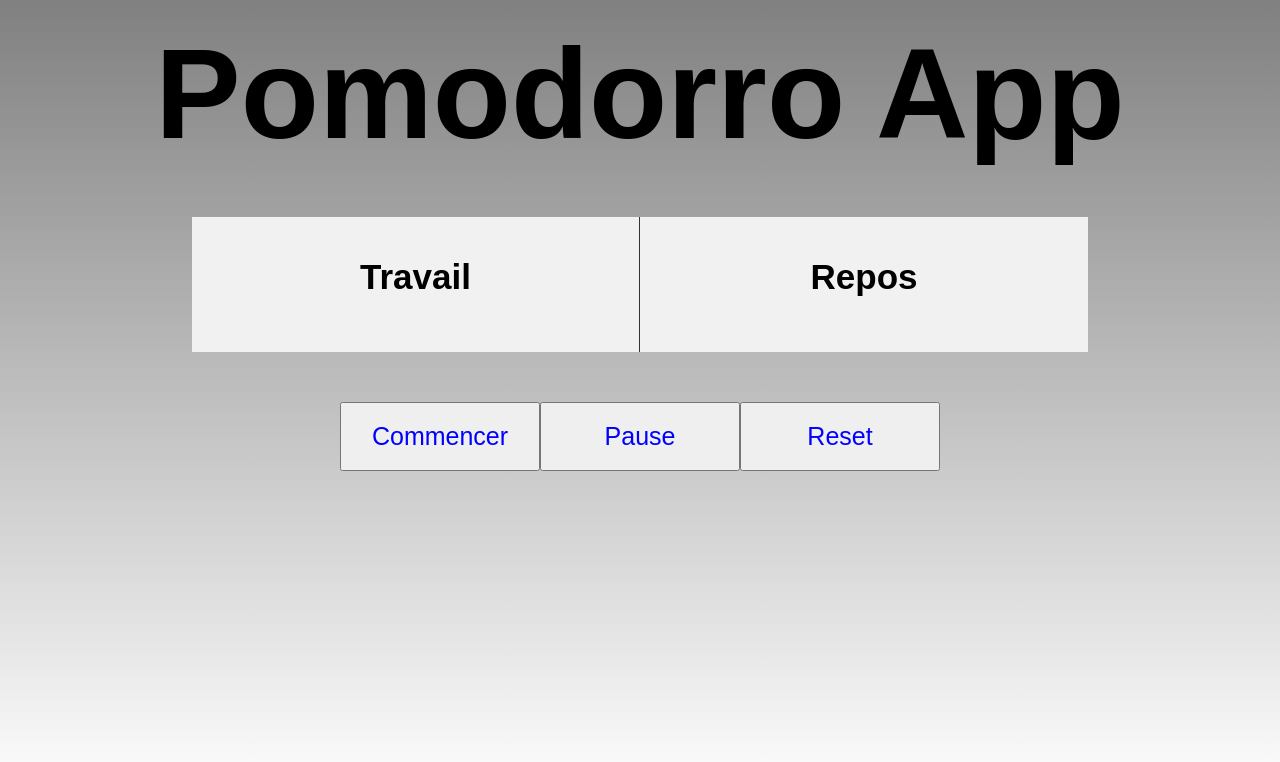
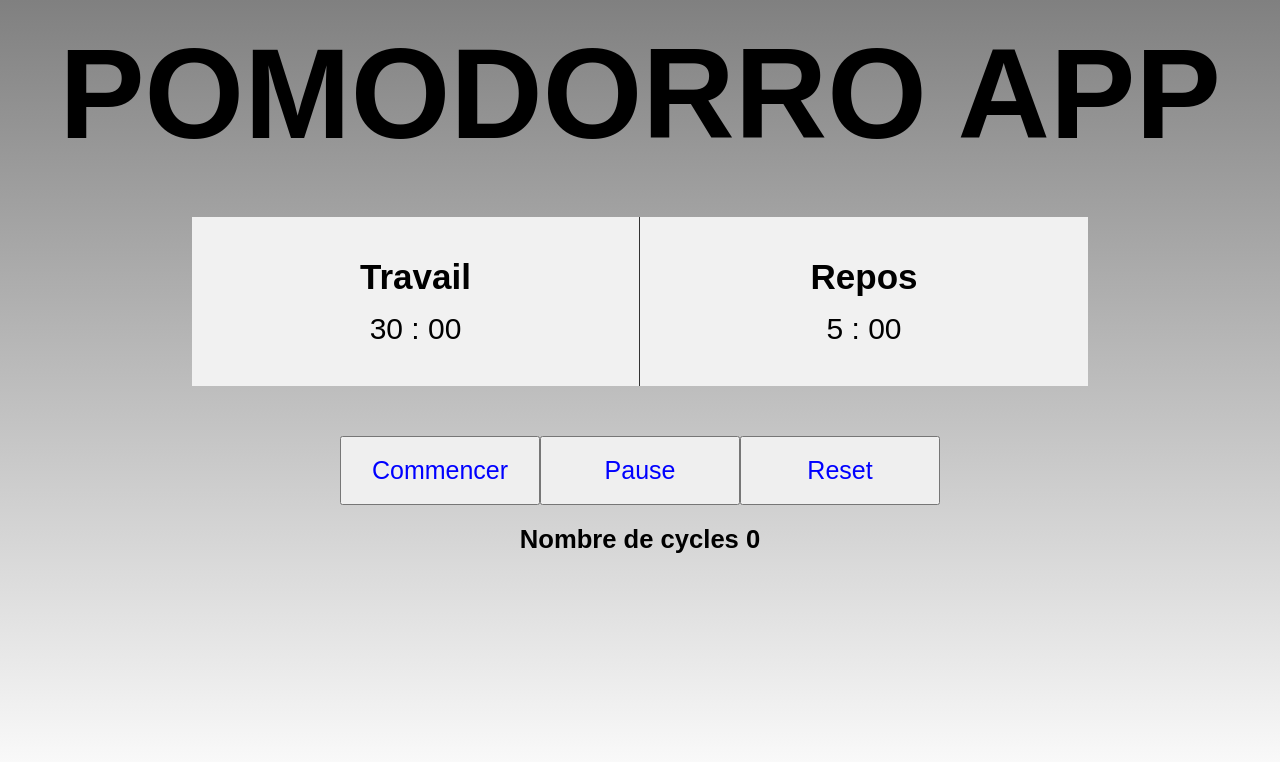
Before and after one commit to Jean-Noel-Esc/pomodoroApp, a plain HTML site: page index.html in a window 1280 px wide. Drawn offline with Linux system fonts and the light colour scheme.

Commit message:
Affichage de base js

```diff
--- a/app.js
+++ b/app.js
@@ -0,0 +1,18 @@
+const affichageTravail = document.querySelector('.affichageT');
+const affichageRepos = document.querySelector('.affichageR')
+const btnGO = document.querySelector('.b1');
+const btnPause = document.querySelector('.b2');
+const btnreset = document.querySelector('.b3');
+const cycles = document.querySelector('h2');
+
+let tempsInitial = 1800;
+let tempsDeRepos = 300;
+let pause = false;
+let nbDeCycles = 0;
+cycles.innerText = `Nombre de cycles ${ nbDeCycles }`;
+
+affichageTravail.innerText = `${Math.trunc(tempsInitial/60)} : ${
+    (tempsInitial % 60 < 10) ? `0${tempsInitial % 60}` : tempsInitial % 60}`;
+
+affichageRepos.innerText = `${Math.trunc(tempsDeRepos/60)} : ${
+        (tempsDeRepos % 60 < 10) ? `0${tempsDeRepos % 60}` : tempsDeRepos % 60}`;
--- a/index.html
+++ b/index.html
@@ -3,12 +3,12 @@
 <head>
     <meta charset="UTF-8">
     <meta name="viewport" content="width=device-width, initial-scale=1.0">
-    <title>Document</title>
+    <title>Pomodorro App</title>
     <link rel="stylesheet" href="style.css">
 </head>
 <body>
 
-    <h1>Pomodorro App</h1>
+    <h1>POMODORRO APP</h1>
     <div class="affichage">
         <div class="bloc travail">
             <p>Travail</p>
@@ -25,6 +25,7 @@
         <button class="btn b2">Pause</button>
         <button class="btn b3">Reset</button>
     </div>
+    <h2></h2>
 
     <script src="app.js"></script>
 </body>
```
